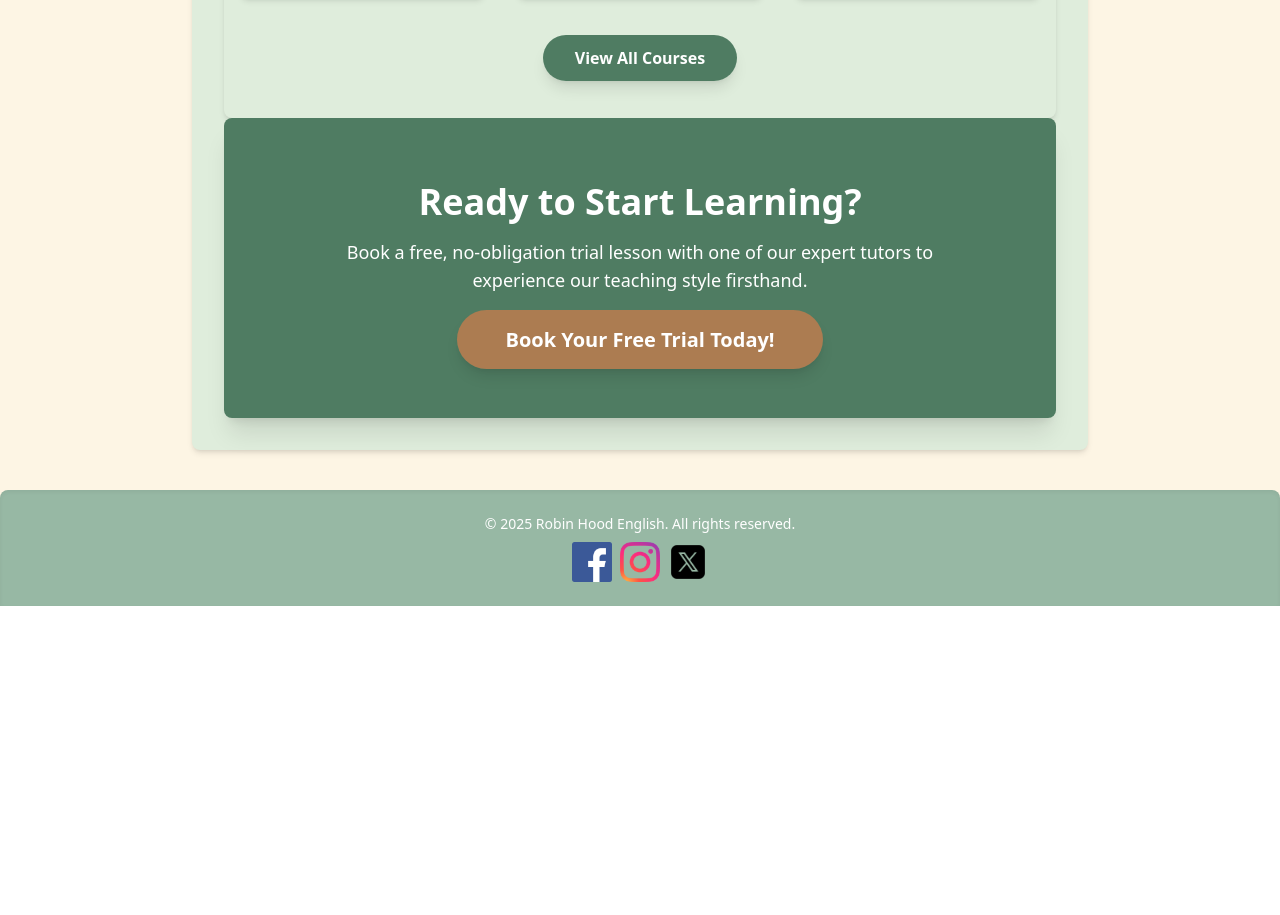
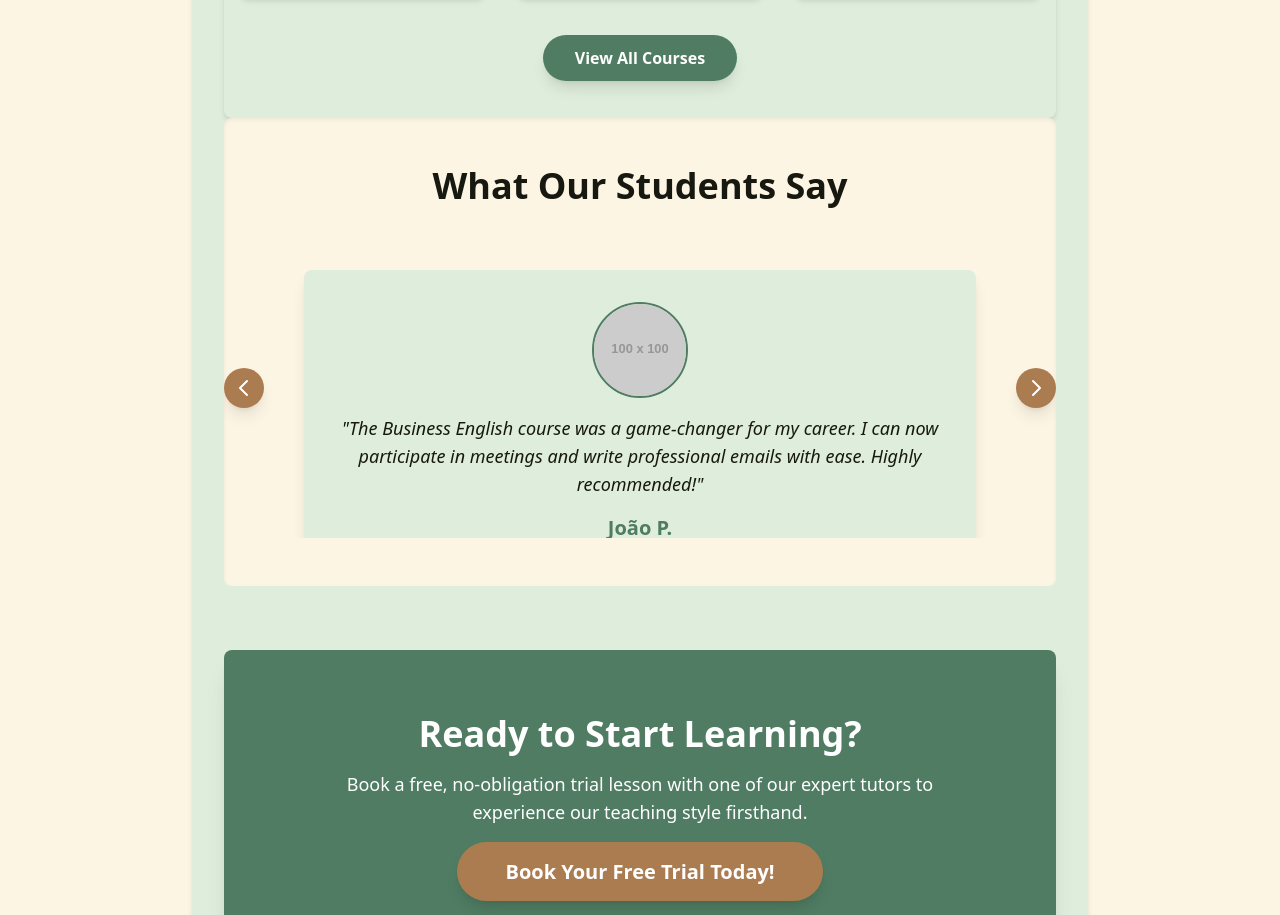
Before and after one commit to nathan-bark/rhenglish, a React (Vite) app: page / in a window 1280 px wide. Shown: the part 1606-2521 px from the top of the page. Before the commit the page ends 2212 px from the top, so only its background shows below. Built offline with nearby package versions, Linux system fonts and the light colour scheme.

Commit message:
Created Testimonials component and added to homepage

```diff
--- /dev/null
+++ b/src/components/Testimonials/Testimonals.component.jsx
@@ -0,0 +1,101 @@
+import React, { useState, useEffect } from "react";
+
+import { testimonials } from "../../data/testimonials";
+
+const Testimonials = () => {
+  const [currentTestimonial, setCurrentTestimonial] = useState(0);
+
+  useEffect(() => {
+    // Set up a timer to auto-advance the carousel every 5 seconds
+    const timer = setTimeout(() => {
+      setCurrentTestimonial((prev) => (prev + 1) % testimonials.length);
+    }, 5000);
+
+    // Clear the timer when the component unmounts or the testimonial changes
+    return () => clearTimeout(timer);
+  }, [currentTestimonial]); // Re-run the effect whenever the current testimonial changes
+
+  const handleNext = () => {
+    setCurrentTestimonial((prev) => (prev + 1) % testimonials.length);
+  };
+
+  const handlePrev = () => {
+    setCurrentTestimonial(
+      (prev) => (prev - 1 + testimonials.length) % testimonials.length
+    );
+  };
+  return (
+    <section className="w-full text-center py-12 bg-background rounded-lg shadow-inner mb-16">
+      <h2 className="text-4xl font-bold text-textPrimary mb-8">
+        What Our Students Say
+      </h2>
+      <div className="relative w-full overflow-hidden px-4 min-h-[300px]">
+        {testimonials.map((testimonial, index) => (
+          <div
+            key={testimonial.id}
+            className={`absolute top-0 left-0 w-full p-8 transition-opacity duration-700 ease-in-out ${
+              index === currentTestimonial ? "opacity-100" : "opacity-0"
+            }`}
+          >
+            <div className="bg-surface p-8 rounded-lg shadow-lg max-w-2xl mx-auto flex flex-col items-center">
+              <img
+                src={testimonial.image}
+                alt={`Profile of ${testimonial.name}`}
+                className="w-24 h-24 rounded-full mb-4 border-2 border-primary"
+              />
+              <p className="text-textPrimary text-lg italic mb-4">
+                "{testimonial.quote}"
+              </p>
+              <p className="font-semibold text-primary text-xl">
+                {testimonial.name}
+              </p>
+              <p className="text-textPrimary text-sm">{testimonial.course}</p>
+            </div>
+          </div>
+        ))}
+
+        {/* Navigation Buttons */}
+        <button
+          onClick={handlePrev}
+          className="absolute left-0 top-1/2 -translate-y-1/2 bg-accent text-textOnDark p-2 rounded-full shadow-lg z-10 hover:bg-secondary transition-colors duration-300"
+        >
+          <svg
+            xmlns="http://www.w3.org/2000/svg"
+            className="h-6 w-6"
+            fill="none"
+            viewBox="0 0 24 24"
+            stroke="currentColor"
+          >
+            <path
+              strokeLinecap="round"
+              strokeLinejoin="round"
+              strokeWidth={2}
+              d="M15 19l-7-7 7-7"
+            />
+          </svg>
+        </button>
+        <button
+          onClick={handleNext}
+          className="absolute right-0 top-1/2 -translate-y-1/2 bg-accent text-textOnDark p-2 rounded-full shadow-lg z-10 hover:bg-secondary transition-colors duration-300"
+        >
+          <svg
+            xmlns="http://www.w3.org/2000/svg"
+            className="h-6 w-6"
+            fill="none"
+            viewBox="0 0 24 24"
+            stroke="currentColor"
+          >
+            <path
+              strokeLinecap="round"
+              strokeLinejoin="round"
+              strokeWidth={2}
+              d="M9 5l7 7-7 7"
+            />
+          </svg>
+        </button>
+      </div>
+    </section>
+  );
+};
+
+export default Testimonials;
--- /dev/null
+++ b/src/data/testimonials.js
@@ -0,0 +1,25 @@
+// src/data/testimonials.js
+
+export const testimonials = [
+  {
+    id: 1,
+    name: "Maria S.",
+    course: "General English (B2)",
+    quote: "My English has improved so much! The personalized lessons and friendly tutor made all the difference. I feel so much more confident in my daily conversations.",
+    image: "https://placehold.co/100x100/oklch(80.05% 0.108 86.87)/oklch(20.89% 0.000 0)?text=MS"
+  },
+  {
+    id: 2,
+    name: "João P.",
+    course: "Business English",
+    quote: "The Business English course was a game-changer for my career. I can now participate in meetings and write professional emails with ease. Highly recommended!",
+    image: "https://placehold.co/100x100/oklch(80.05% 0.108 86.87)/oklch(20.89% 0.000 0)?text=JP"
+  },
+  {
+    id: 3,
+    name: "Chen L.",
+    course: "IELTS Exam Prep",
+    quote: "I achieved the score I needed for my university application, thanks to the targeted strategies and practice sessions. The feedback was invaluable.",
+    image: "https://placehold.co/100x100/oklch(80.05% 0.108 86.87)/oklch(20.89% 0.000 0)?text=CL"
+  }
+];
--- a/src/routes/HomePage/HomePage.component.jsx
+++ b/src/routes/HomePage/HomePage.component.jsx
@@ -1,13 +1,16 @@
-import React from "react";
-import { NavLink } from "react-router"; // Import NavLink for internal navigation
+import React, { useState, useEffect } from "react";
+import { NavLink } from "react-router";
 
-import heroImage from '../../assets/teacher-doing-english-lesson-online-his-students.jpg'
+import heroImage from "../../assets/teacher-doing-english-lesson-online-his-students.jpg";
+
+import Testimonials from "../../components/Testimonials/Testimonals.component";
 
 const HomePage = () => {
+
+
   return (
     <div className="min-h-[calc(100vh-160px)] flex flex-col items-center justify-center p-8 bg-surface rounded-lg shadow-md max-w-4xl mx-auto my-8">
-
-       {/* New: Hero Section with Image */}
+      {/* New: Hero Section with Image */}
       <section className="w-full flex flex-col md:flex-row-reverse md:justify-between md:gap-12 md:items-center text-center md:text-left py-12 px-4 md:py-24">
         {/* Image Container */}
         <div className="w-full md:w-1/2 flex justify-center mb-8 md:mb-0">
@@ -24,13 +27,20 @@ const HomePage = () => {
             Unlock Your English Potential
           </h1>
           <p className="text-xl text-textPrimary mb-8 max-w-2xl">
-            Personalized online English lessons designed to help you achieve fluency and confidence.
+            Personalized online English lessons designed to help you achieve
+            fluency and confidence.
           </p>
           <div className="flex justify-center md:justify-start space-x-4">
-            <NavLink to="/courses" className="bg-primary hover:bg-secondary text-textOnDark font-bold py-3 px-8 rounded-full shadow-lg transform hover:scale-105 transition-all duration-300">
+            <NavLink
+              to="/courses"
+              className="bg-primary hover:bg-secondary text-textOnDark font-bold py-3 px-8 rounded-full shadow-lg transform hover:scale-105 transition-all duration-300"
+            >
               Explore Courses
             </NavLink>
-            <NavLink to="/contact" className="bg-accent hover:bg-secondary text-textOnDark font-bold py-3 px-8 rounded-full shadow-lg transform hover:scale-105 transition-all duration-300">
+            <NavLink
+              to="/contact"
+              className="bg-accent hover:bg-secondary text-textOnDark font-bold py-3 px-8 rounded-full shadow-lg transform hover:scale-105 transition-all duration-300"
+            >
               Book a Free Trial
             </NavLink>
           </div>
@@ -141,6 +151,9 @@ const HomePage = () => {
         </div>
       </section>
 
+      <Testimonials />
+
+
       {/* New: Call-to-Action Section */}
       <section className="w-full text-center py-16 px-8 bg-primary text-textOnDark rounded-lg shadow-xl">
         <h2 className="text-4xl font-bold mb-4">Ready to Start Learning?</h2>
```
